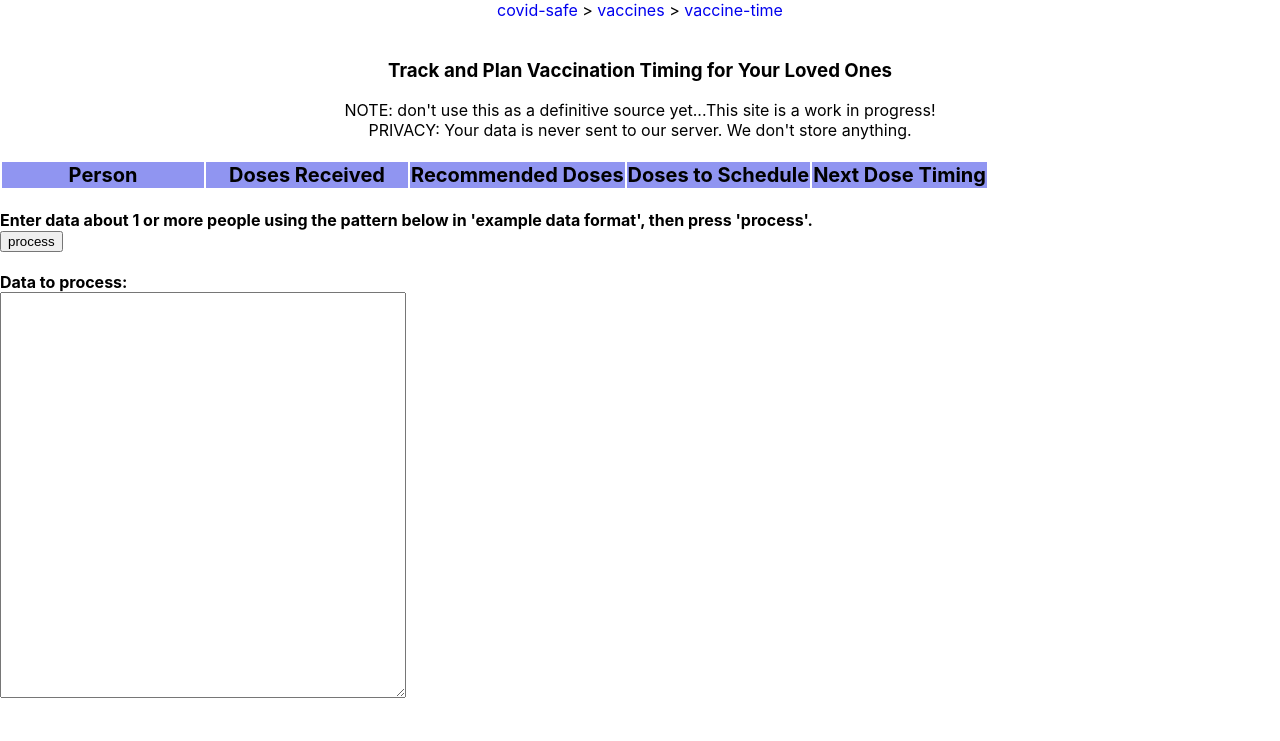
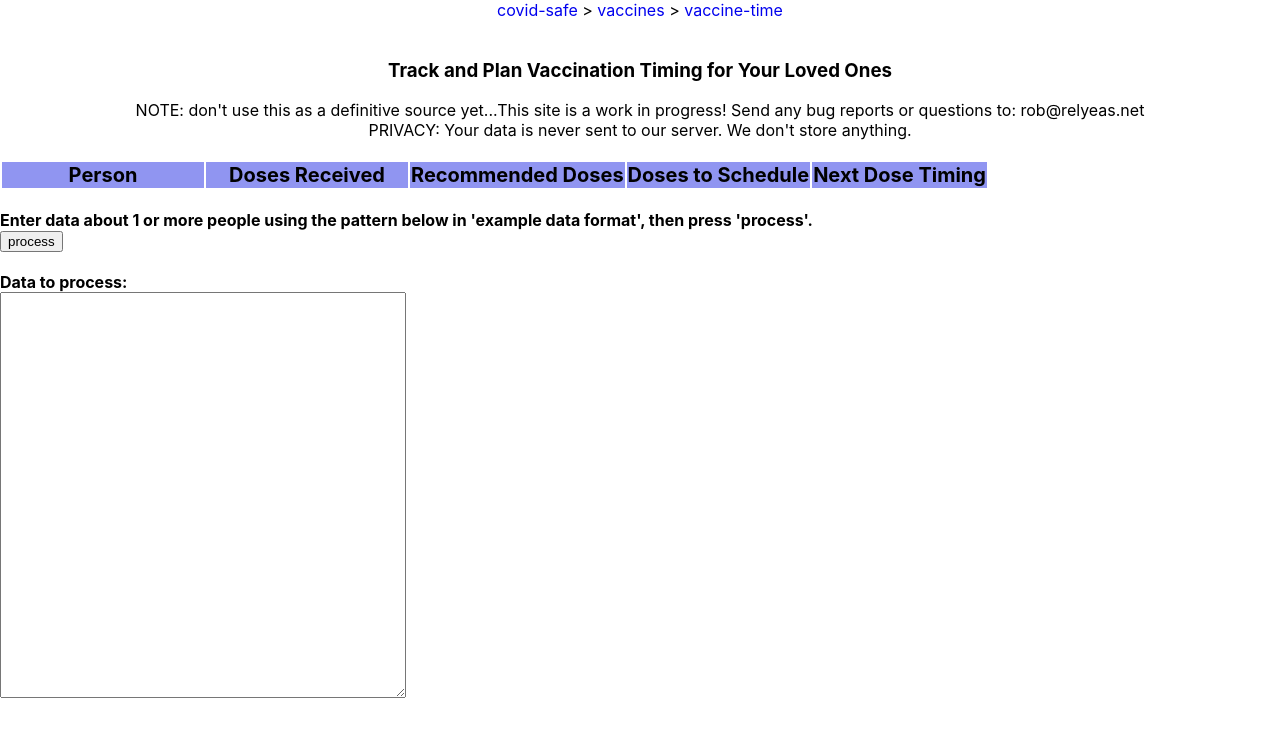
Before and after one commit to rrelyea/vaccine-time, a React (Create React App) app: page / in a window 1280 px wide. Shown: the top 741 px of the page. Built offline with nearby package versions, Linux system fonts and the light colour scheme.

Commit message:
add contact info

```diff
--- a/src/App.js
+++ b/src/App.js
@@ -17,7 +17,7 @@ function App() {
       <BreadCrumbBar />
       <br/>
       <h3 className="p-3 text-center">Track and Plan Vaccination Timing for Your Loved Ones</h3>
-      <div className="p-3 text-center">NOTE: don't use this as a definitive source yet...This site is a work in progress!</div>
+      <div className="p-3 text-center">NOTE: don't use this as a definitive source yet...This site is a work in progress! Send any bug reports or questions to: rob@relyeas.net</div>
       <div className="p-3 text-center">PRIVACY: Your data is never sent to our server. We don't store anything.</div>
       <br/>
       <People />
```
